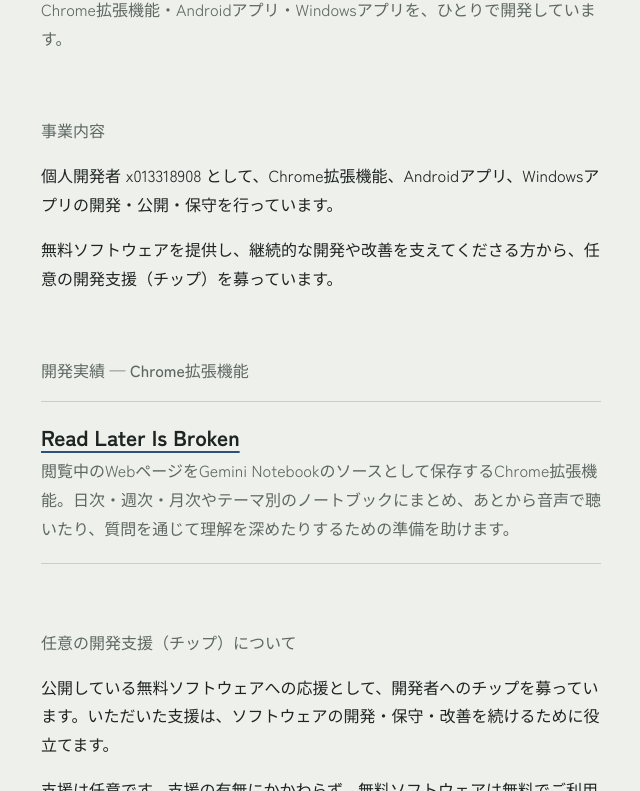
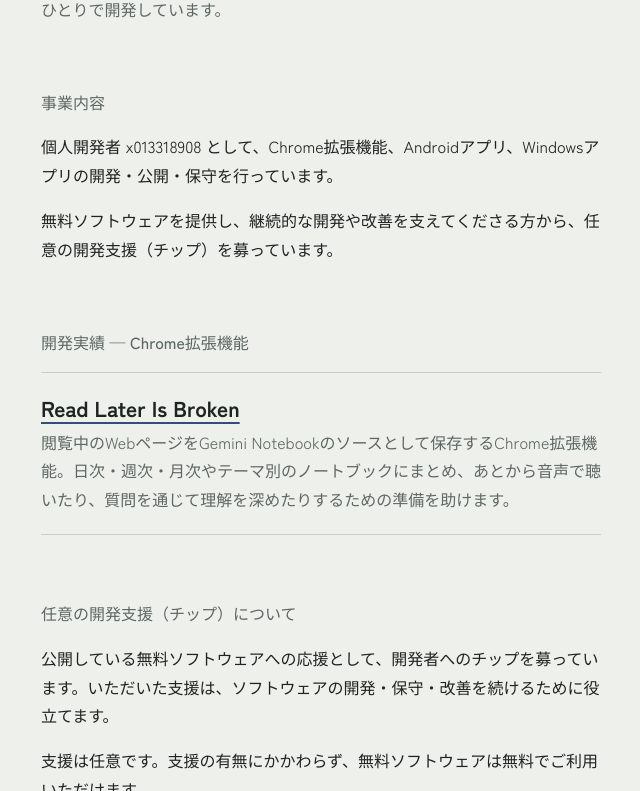
Before and after one commit to x013318908/x013318908.github.io, a plain HTML site: page index.html in a window 1280 px wide. Shown: the part 188-979 px from the top of the page, without its empty margins (319-959 px from the left). Drawn offline with Linux system fonts and the light colour scheme.

Commit message:
Simplify lead paragraph in index.html
Updated the lead paragraph to simplify the message.

```diff
--- a/index.html
+++ b/index.html
@@ -61,7 +61,7 @@
 <body>
 <main>
   <h1>x013318908</h1>
-  <p class="lead">Chrome拡張機能・Androidアプリ・Windowsアプリを、ひとりで開発しています。</p>
+  <p class="lead">ひとりで開発しています。</p>
 
   <section aria-labelledby="business">
     <h2 id="business">事業内容</h2>
```
